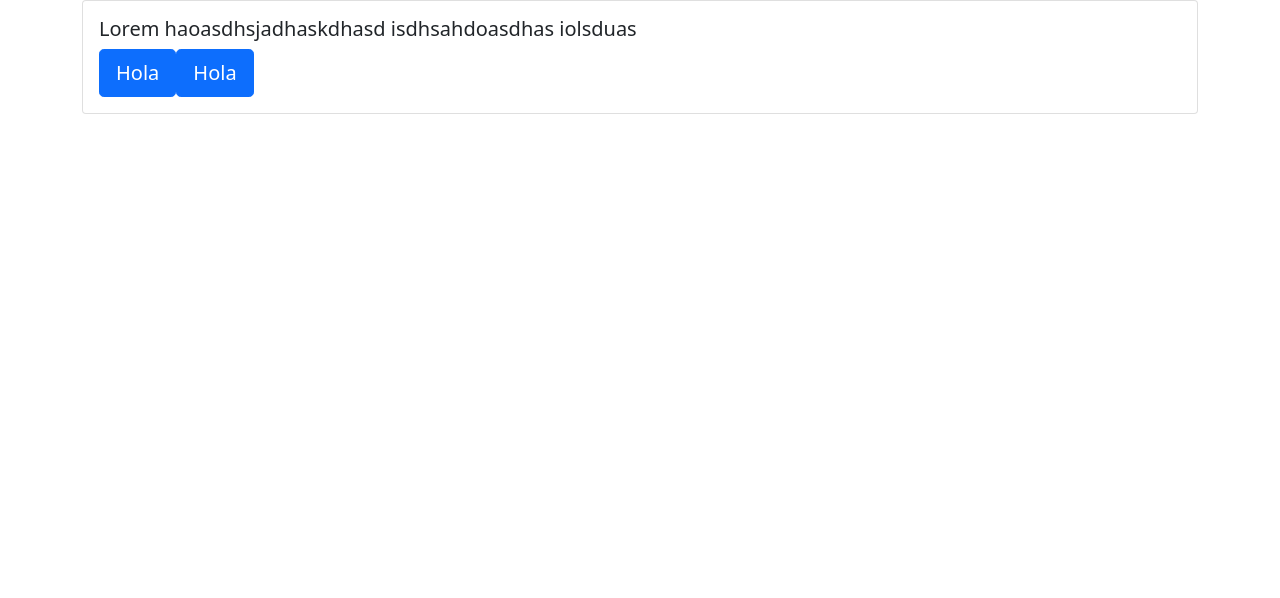
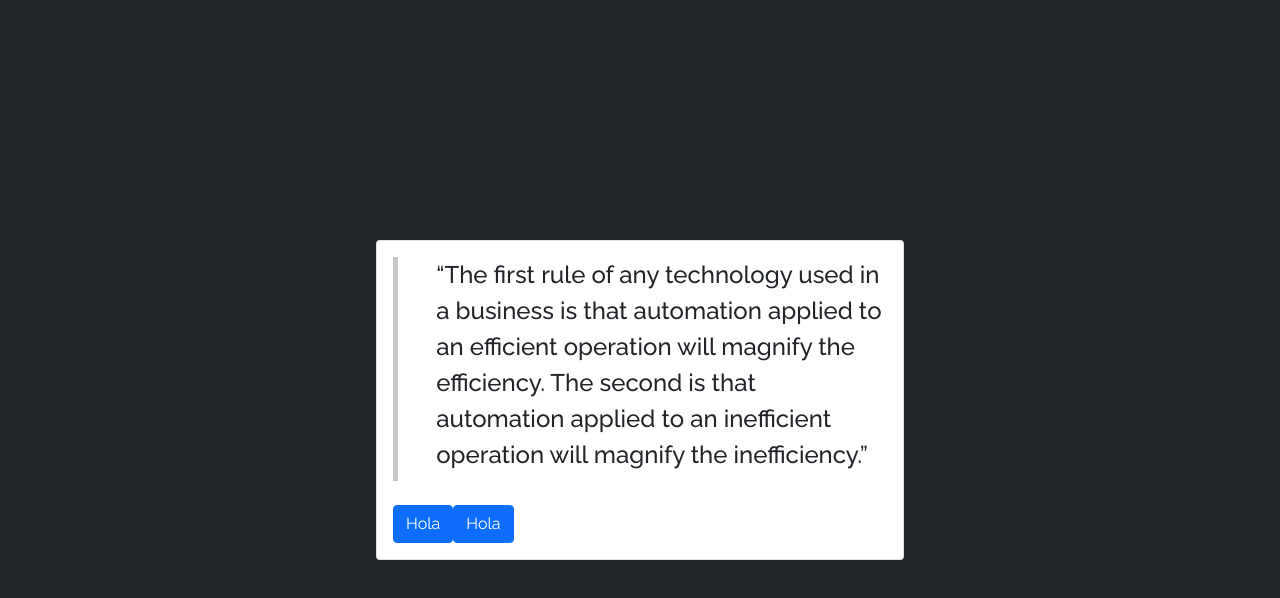
Before and after one commit to SebasttianDaza/randomQuote, a React (Vite) app: page / in a window 1280 px wide. Shown: the top 598 px of the page. Built offline with nearby package versions, Linux system fonts and the light colour scheme.

Commit message:
Card Generate finished
I've finished to add styles to CardGenerate

```diff
--- a/index.html
+++ b/index.html
@@ -5,6 +5,16 @@
     <link rel="icon" type="image/svg+xml" href="/assest/image/randomQuote-min.svg" />
     <meta name="viewport" content="width=device-width, initial-scale=1.0" />
     <title>Random Quote</title>
+
+    <link rel="preconnect" href="https://fonts.googleapis.com">
+    <link rel="preconnect" href="https://fonts.gstatic.com" crossorigin>
+    <link href="https://fonts.googleapis.com/css2?family=Raleway:ital,wght@0,100;0,200;0,300;0,400;0,500;0,600;0,700;0,800;0,900;1,100;1,200;1,300;1,400;1,500;1,600;1,700;1,800;1,900&display=swap" rel="stylesheet">
+
+    <style>
+      body {
+        font-family: 'Raleway', sans-serif !important;
+      }
+    </style>
   </head>
   <body>
     <div id="root"></div>
--- a/src/App.jsx
+++ b/src/App.jsx
@@ -6,18 +6,20 @@ import CardGenerate from "./Components/Cards/CardGenerate";
 
 const App = () => {
   return (
-    <>
-      <Container>
-        <Row>
-          <Col>
+    <div className="vh-100 d-flex bg-dark">
+      <Container fluid="sm" className="h-auto w-auto">
+        <Row className="h-100 w-auto">
+          <Col className="d-flex flex-column justify-content-center align-items-center">
             <CardGenerate
-              quote="Lorem haoasdhsjadhaskdhasd isdhsahdoasdhas iolsduas"
+              quote="“The first rule of any technology used in a business is that automation applied to an efficient operation will magnify the efficiency. The second is that automation applied to an inefficient operation will magnify the inefficiency.”"
               icons="Hola"
+              styles={["", "fs-4 fst-normal lh-base text-dark", ["mt-4", "md", "primary"]]}
+              style={{ maxWidth: "33rem" }}
             />
           </Col>
         </Row>
       </Container>
-    </>
+    </div>
   );
 };
 
--- a/src/Components/Buttons/ButtonNetwork.jsx
+++ b/src/Components/Buttons/ButtonNetwork.jsx
@@ -4,11 +4,11 @@ import PropTypes from "prop-types";
 
 import ErrorFallback from "../../Errors/HandleError";
 
-const ButtonNetwork = ({ content, size, variant }) => {
+const ButtonNetwork = ({ content, size, variant, classGeneral }) => {
   return (
     <>
       <ErrorBoundary FallbackComponent={ErrorFallback}>
-        <Button variant={variant} size={size} block>
+        <Button variant={variant} size={size} className={classGeneral}>
           {content}
         </Button>
       </ErrorBoundary>
@@ -20,6 +20,7 @@ ButtonNetwork.propTypes = {
   content: PropTypes.string.isRequired,
   size: PropTypes.string.isRequired,
   variant: PropTypes.string.isRequired,
+  classGeneral: PropTypes.string,
 };
 
 export default ButtonNetwork;
--- a/src/Components/Cards/CardGenerate.jsx
+++ b/src/Components/Cards/CardGenerate.jsx
@@ -1,19 +1,42 @@
 import Card from "react-bootstrap/Card";
 import { ErrorBoundary } from "react-error-boundary";
 import PropTypes from "prop-types";
+import Row from "react-bootstrap/Row";
+import Col from "react-bootstrap/Col";
 
 import ErrorFallback from "../../Errors/HandleError";
 import ButtonNetwork from "../Buttons/ButtonNetwork";
 
-const CardGenerate = ({ quote, icons }) => {
+const CardGenerate = ({ quote, icons, styles, ...props }) => {
+  const [styleGeneral, styleQuote, styleIcons] = styles;
+  const [classIcons, size, variant] = styleIcons;
   return (
     <>
       <ErrorBoundary FallbackComponent={ErrorFallback}>
-        <Card id="quote-box">
+        <Card id="quote-box" className={styleGeneral} {...props}>
           <Card.Body>
-            <Card.Title id="text">{quote}</Card.Title>
-            <ButtonNetwork content={icons} size="lg" variant="primary" />
-            <ButtonNetwork content={icons} size="lg" variant="primary" />
+            <Row>
+              <Col xs={1}>
+                <hr className="w-25 h-100 mt-0" />
+              </Col>
+              <Col>
+                <Card.Title id="text" className={styleQuote}>
+                  {quote}
+                </Card.Title>
+              </Col>
+            </Row>
+            <ButtonNetwork
+              classGeneral={classIcons}
+              content={icons}
+              size={size}
+              variant={variant}
+            />
+            <ButtonNetwork
+              classGeneral={classIcons}
+              content={icons}
+              size={size}
+              variant={variant}
+            />
           </Card.Body>
         </Card>
       </ErrorBoundary>
@@ -24,6 +47,7 @@ const CardGenerate = ({ quote, icons }) => {
 CardGenerate.propTypes = {
   quote: PropTypes.string.isRequired,
   icons: PropTypes.string.isRequired,
+  styles: PropTypes.array,
 };
 
 export default CardGenerate;
```
Also changed, not shown: 1 other file (tests, documents, lock files or other folders).
